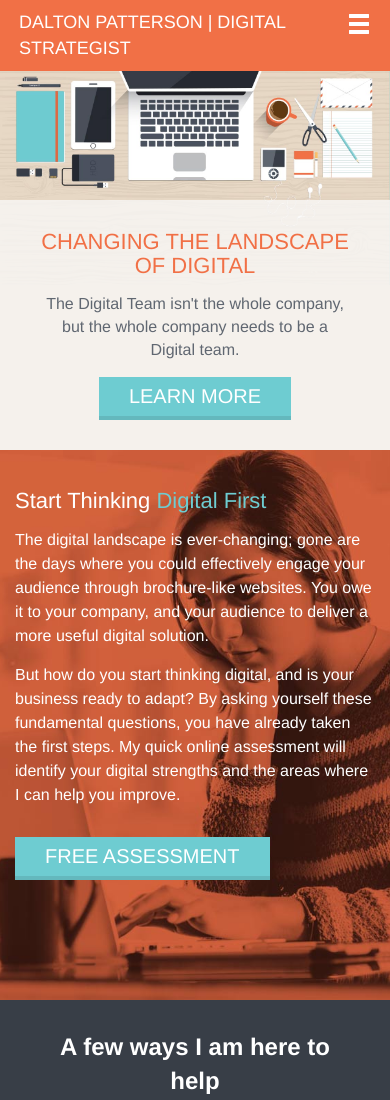
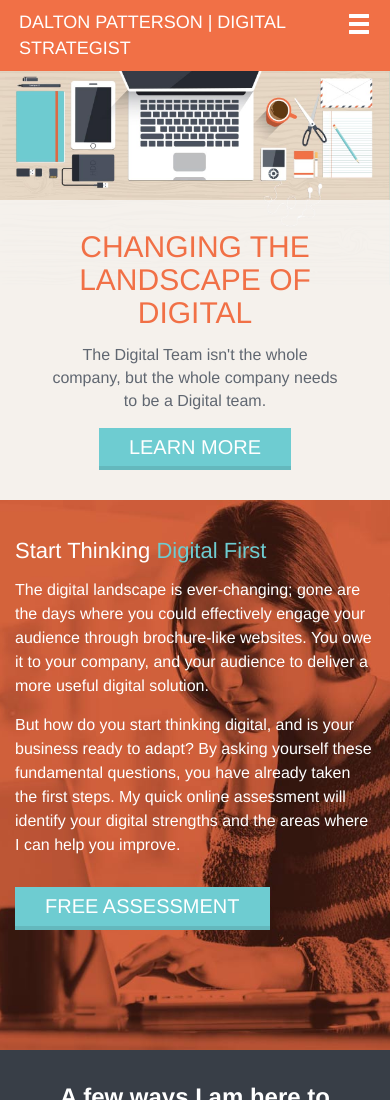
Before and after one commit to Dpatt/dpatt.github.io, a plain HTML site: page index.html in a window 390 px wide. Shown: the top 1100 px of the page. Drawn offline with nearby package versions, Linux system fonts and the light colour scheme.

Commit message:
Hero Text Mobile
Hot-fix: font size change for both h1 and p on hero image mobile

```diff
--- a/css/myStyles.css
+++ b/css/myStyles.css
@@ -221,12 +221,12 @@ button.blue-btn:hover {
 /*Mobile*/
 @media only screen and (min-width : 320px) and (max-width : 767px) {
 	#hero-text h1, #about-hero-text h1 {
-		font-size:22px;
+		font-size:30px;
 	}
 
 	#hero-text p, #about-hero-text p {
 		font-size:16px;
-		max-width:300px;
+		max-width:290px;
 	}
 
 	#about-hero {
```
